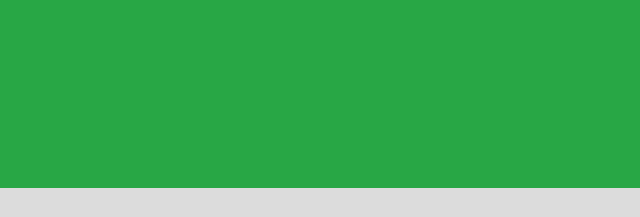
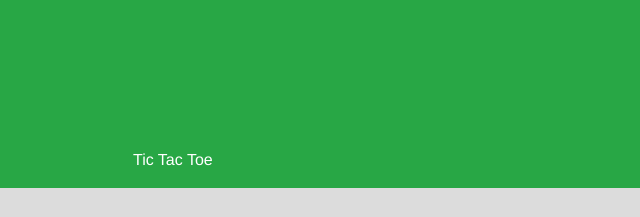
Before and after one commit to saimbutt892/saimbutt892.github.io, a plain HTML site: page index.html in a window 1280 px wide. Shown: the top 217 px of the page, 612-1252 px from the left. Drawn offline with nearby package versions, Linux system fonts and the light colour scheme; a script that the page names is missing.

Commit message:
Update index.html

```diff
--- a/index.html
+++ b/index.html
@@ -37,6 +37,7 @@
             <a href="" class="nav-link list-item text-center" style="padding:1em 5em">Home</a>
             <a href="" class="nav-link list-item text-center" style="padding:1em 5em">Contact Us</a>
             <a href="" class="nav-link list-item text-center" style="padding:1em 5em">Products</a>
+			<a href="/Games.html" class="nav-link list-item text-center" style="padding:1em 5em">Tic Tac Toe</a>
         </ul>
     </nav>
     <section id="profile" class="lax" data-lax-translate-y="0 50,100 0">
```
